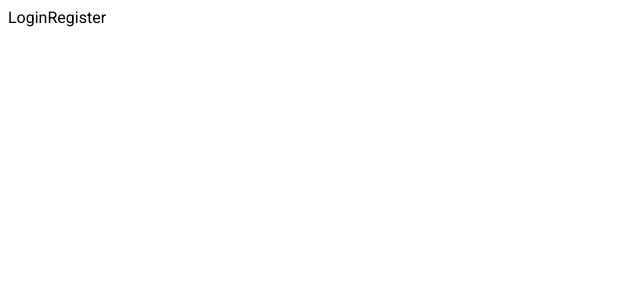
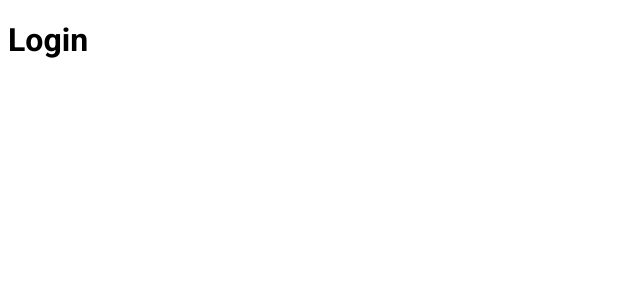
Before and after one commit to vtvinh24/job-market, a React (Create React App) app in the folder job-market/: page / in a window 1280 px wide. Shown: the top 300 px of the page, without its empty margins (0-640 px from the left). Built offline with nearby package versions, Linux system fonts and the light colour scheme.

Commit message:
Chage Font

```diff
--- a/job-market/src/Components/LoginRegister/LoginRegister.jsx
+++ b/job-market/src/Components/LoginRegister/LoginRegister.jsx
@@ -1,7 +1,14 @@
 import React from 'react'
+import "./LoginRegister.css";
 const LoginRegister =() => {
     return(
-        <div>LoginRegister</div>
+        <div ClassName='wrapper'>
+            <div className='form-box login'>
+                <form action="">
+                    <h1>Login</h1>
+                </form>
+            </div>
+        </div>
     )
 };
 export default LoginRegister
```
